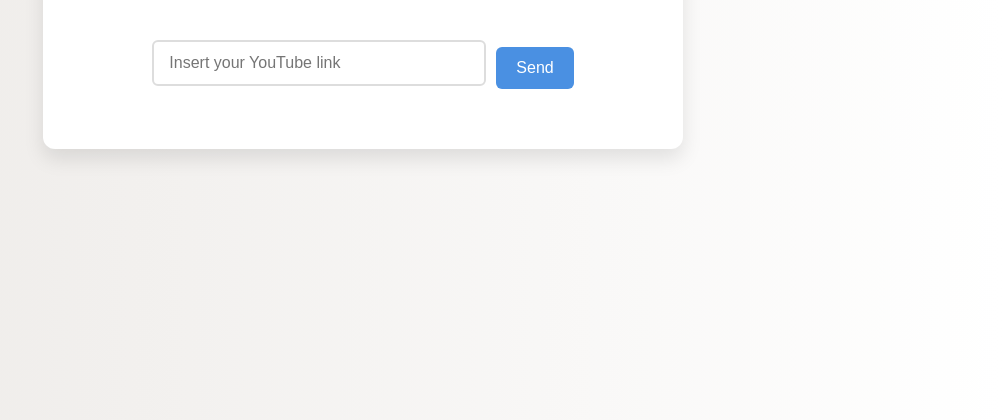
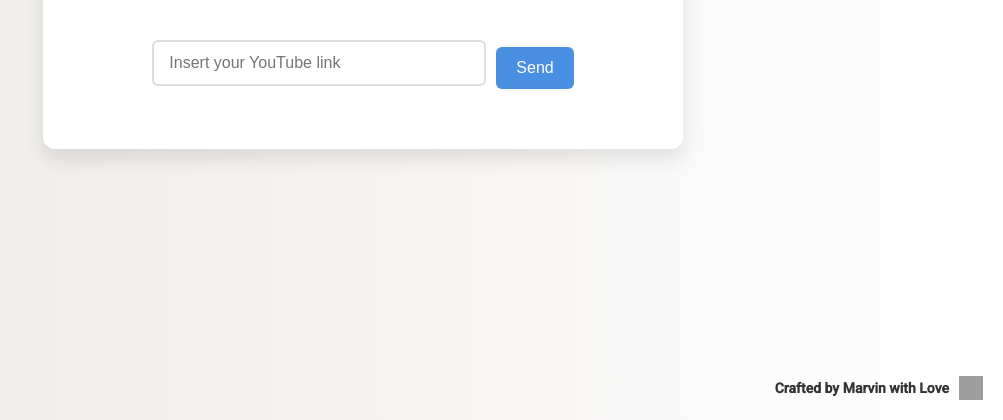
Before and after one commit to MarvinIVC/YTHelper, a plain HTML site: page index.html in a window 1280 px wide. Shown: the part 380-800 px from the top of the page, without its empty margins (277-1280 px from the left). Drawn offline with Linux system fonts and the light colour scheme; grey boxes are pictures that could not be loaded.

Commit message:
Update index.html

```diff
--- a/index.html
+++ b/index.html
@@ -18,6 +18,10 @@
         </div>
         <div id="video-container"></div>
     </div>
+    <div class="footer">
+        <div class="footer-text">Crafted by Marvin with Love</div>
+        <img class="footer-heart" src="https://cdn.pixabay.com/photo/2017/06/24/20/27/heart-2438746_1280.png" alt="Heart">
+    </div>
     <script src="https://www.youtube.com/iframe_api"></script>
     <script src="script.js"></script>
 
```
